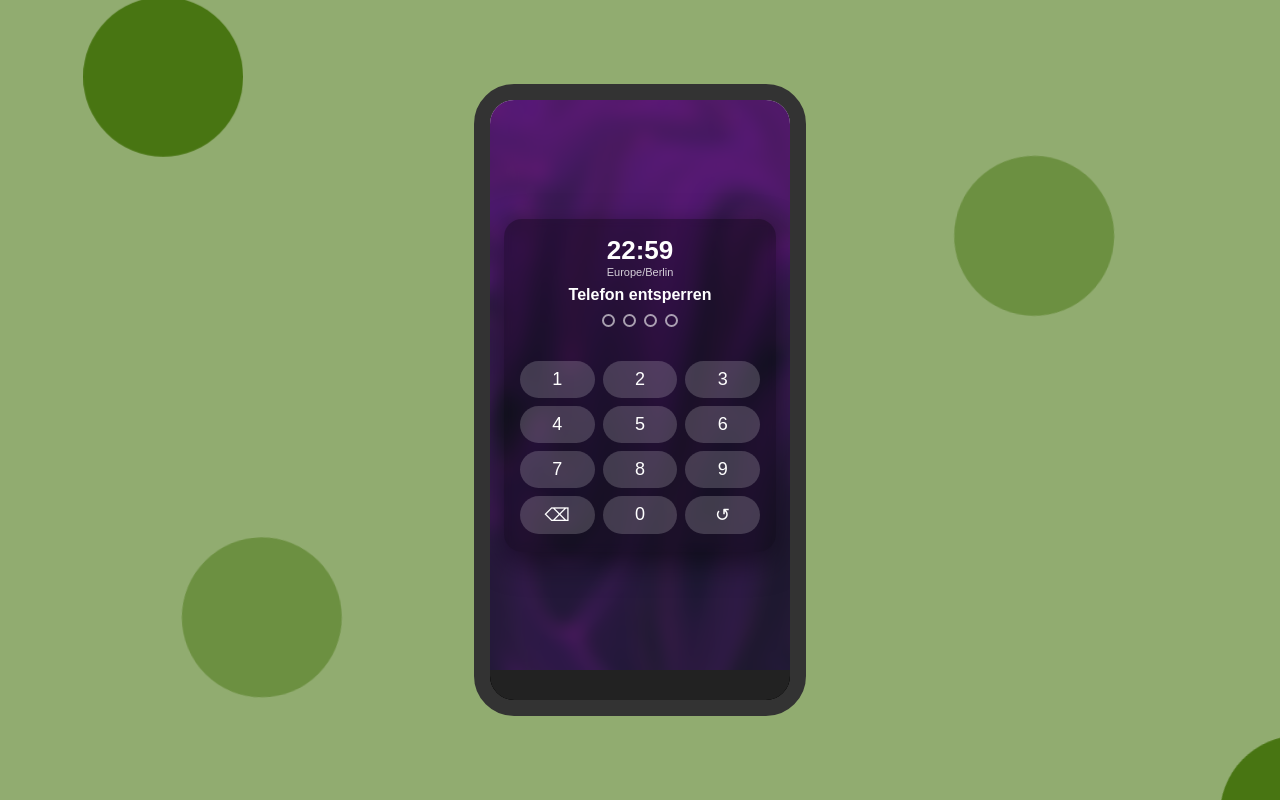
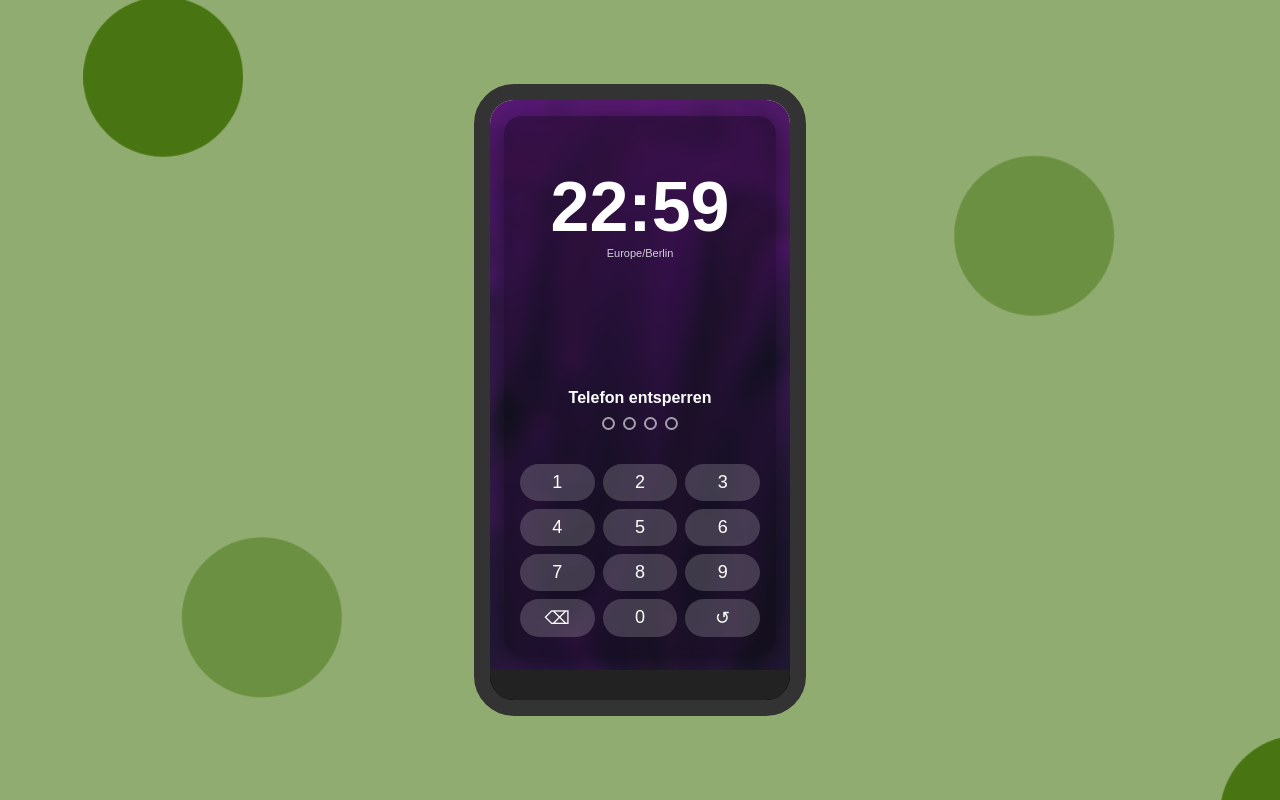
Before and after one commit to GermanGabelGames/Escape_Game, a plain HTML site: page index.html in a window 1280 px wide. Drawn offline with Linux system fonts and the light colour scheme.

Commit message:
second vers of the lockscreen

```diff
--- a/style.css
+++ b/style.css
@@ -197,12 +197,13 @@ body {
 
 /* neuer Zeit-Container (separates Compartment über dem Numpad) */
 .time-container {
-  margin-bottom: 8px;
+  margin-bottom: 130px;
 }
 
 .lock-time {
-  font-size: 26px;
+  font-size: 70px;
   font-weight: 600;
+  margin-top: 35px;
 }
 
 .lock-subtext {
```
